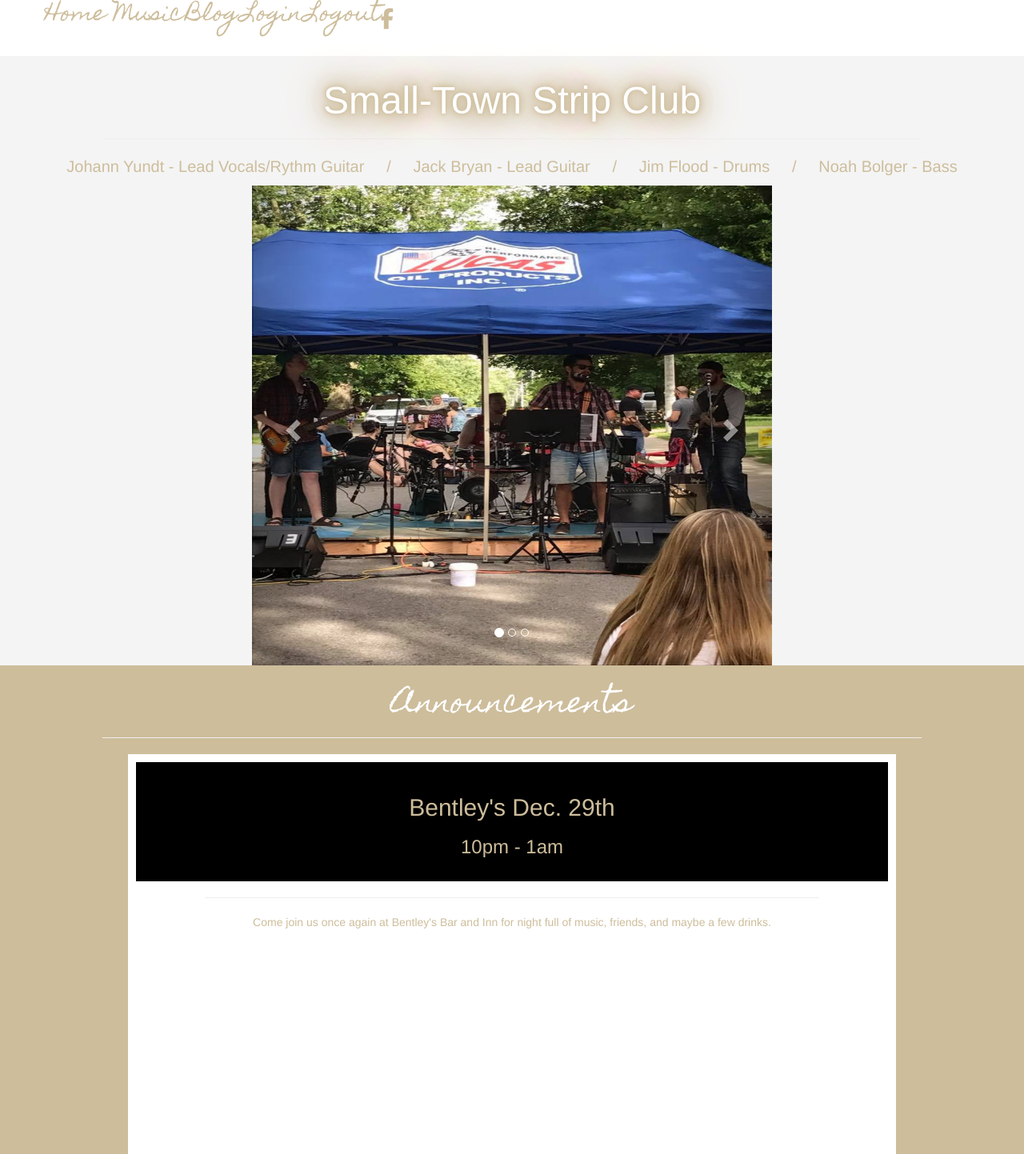
After one commit to noahbolger1430/STS_BandSite, a PHP site: page /announcements.php in a window 1280 px wide. The commit adds this page. Shown: the whole page at 80% size. Run offline with PHP 8.4, Linux system fonts and the light colour scheme; some libraries are stand-ins or nearby versions.

Commit message:
add announcements page in lieu of blog

```diff
--- /dev/null
+++ b/announcements.php
@@ -0,0 +1,62 @@
+<?php
+	include "banner.php";
+?>
+
+<style>
+.announcements{
+	background: #CDBD9B;
+}
+.paragraph{
+	text-align: center;
+	color: white;
+	font-size: 18;
+}
+.announcements-title{
+	padding-top: 10;
+	color: white;
+	font-family: 'Homemade Apple', cursive;
+	text-align: center;
+}
+.bentleys_announcement{
+	height: 500px;
+	margin: auto;
+	width: 75%;
+	background-color: white;
+	padding-top: 10px;
+	text-align: center;
+	color: #CDBD9B;
+}
+.announcements_header{
+	background-color: black;
+	margin-left: 10px;
+	margin-right: 10px;
+	padding-top: 20px;
+	padding-bottom: 20px;
+}
+body{
+	overflow-y: scroll;
+}
+</style>
+<html>
+	<div class="announcements">
+		<div class="announcements-title">
+			<h1> Announcements </h1>
+		</div>
+
+		<hr>
+
+		<div class="bentleys_announcement">
+			<div class="announcements_header">
+				<h2> Bentley's Dec. 29th </h2>
+				<h3>10pm - 1am</h3>
+			</div>
+			<hr>
+
+			<p>
+			Come join us once again at Bentley's Bar and Inn for night full of music, friends, and maybe a few drinks.
+			</p>
+		</div>
+
+
+	</div>
+</html>
```
Also changed, not shown: blog_private/blog.php (+17 -3 lines), blog_public/blog.php (+4 -5 lines), config.php (+9 -4 lines).
